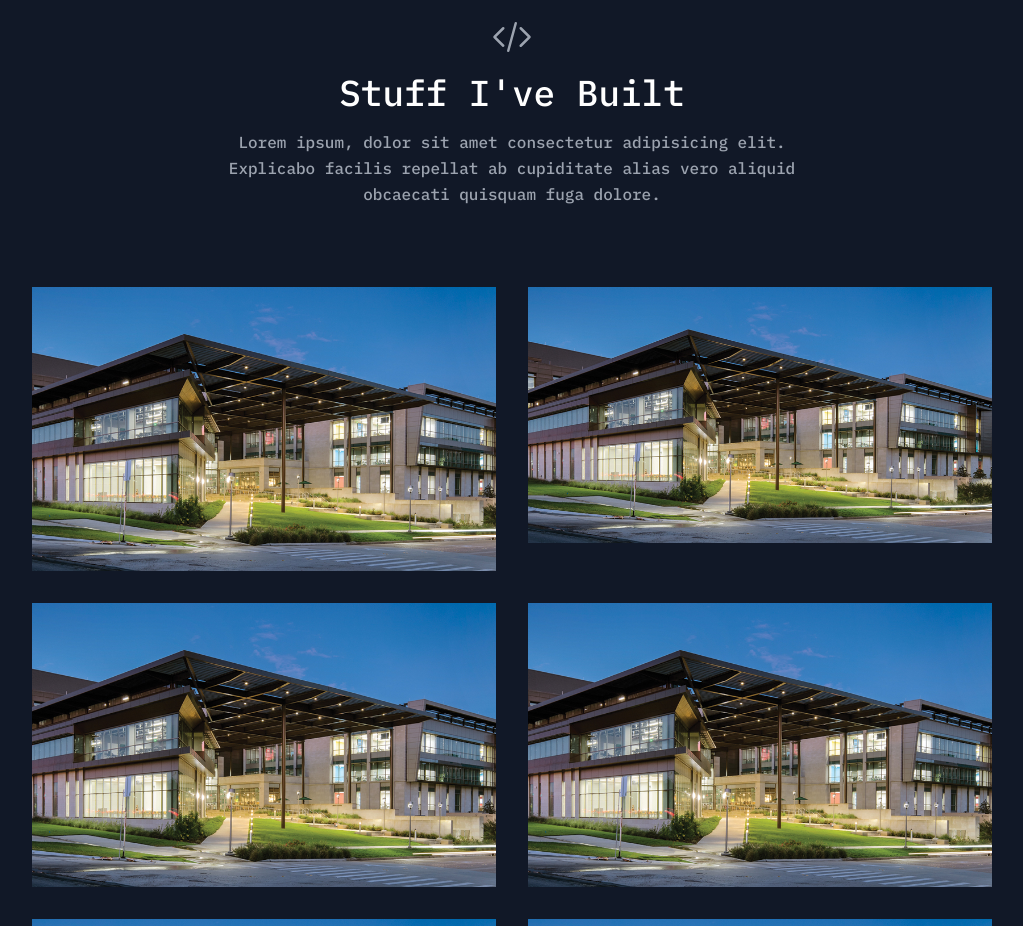
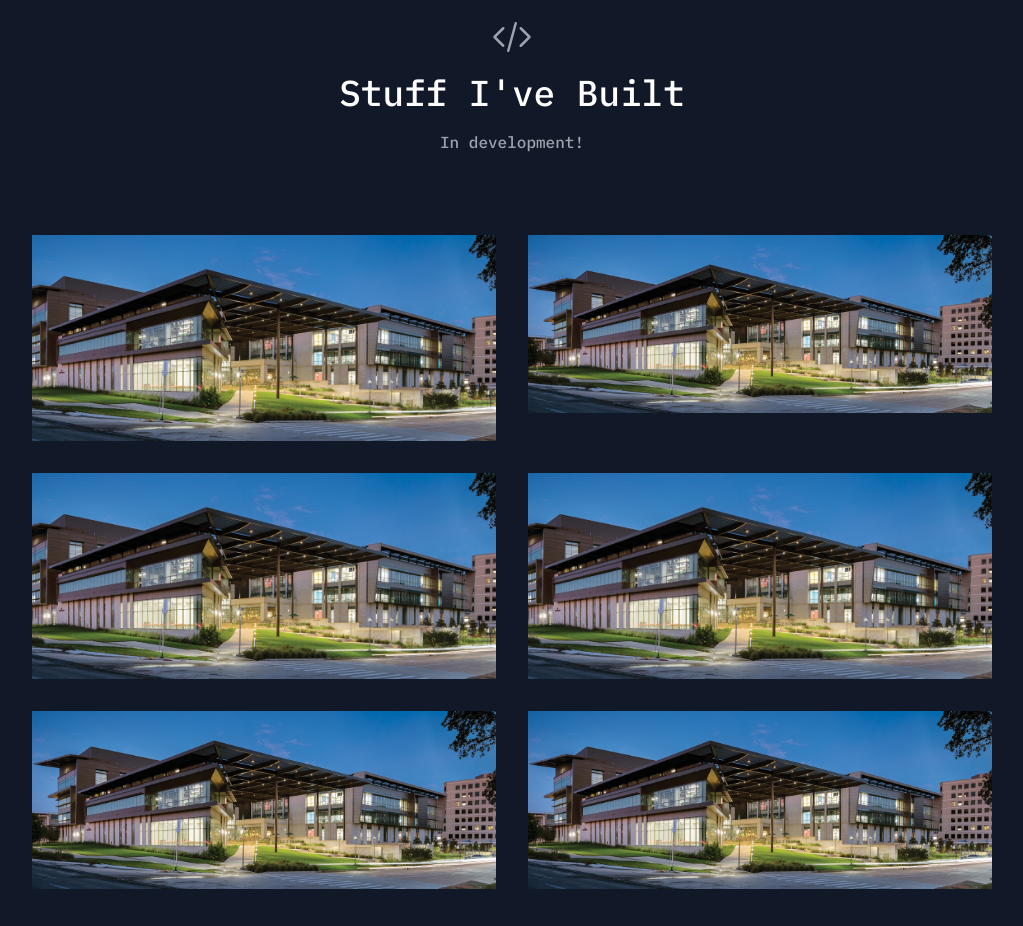
Before and after one commit to nathanhtkd/portfolio, a React (Create React App) app: page / in a window 1280 px wide. Shown: the part 1300-2226 px from the top of the page, without its empty margins (128-1151 px from the left). Built offline with nearby package versions, Linux system fonts and the light colour scheme.

Commit message:
change text

```diff
--- a/src/components/Projects.jsx
+++ b/src/components/Projects.jsx
@@ -18,9 +18,7 @@
                         Stuff I've Built
                     </h1>
                     <p className="lg:w-2/3 mx-auto leading-relaxed text-base">
-                        Lorem ipsum, dolor sit amet consectetur adipisicing
-                        elit. Explicabo facilis repellat ab cupiditate alias
-                        vero aliquid obcaecati quisquam fuga dolore.
+                        In development!
                     </p>
                 </div>
                 <div className="flex flex-wrap -m-4">
--- a/src/data.js
+++ b/src/data.js
@@ -2,43 +2,37 @@
     {
         title: 'TAMU Amateur Radio Club Inventory System',
         subtitle: 'Ruby on Rails',
-        description:
-            'Lorem ipsum dolor sit amet consectetur adipisicing elit. Praesentium dolore rerum laborum iure enim sint nemo omnis voluptate exercitationem eius?',
+        description: 'In development!',
         link: '/',
     },
     {
         title: 'hiFive!',
         subtitle: 'Flutter + Firebase',
-        description:
-            'Lorem ipsum dolor sit amet consectetur adipisicing elit. Praesentium dolore rerum laborum iure enim sint nemo omnis voluptate exercitationem eius?',
+        description: 'In development!',
         link: '/',
     },
     {
-        title: 'Dynamic LiDAR-Based Human Tracking and Path Prediction System',
+        title: 'Dynamic LiDAR Human Tracking/Prediction System',
         subtitle: 'Python + ros2',
-        description:
-            'Lorem ipsum dolor sit amet consectetur adipisicing elit. Praesentium dolore rerum laborum iure enim sint nemo omnis voluptate exercitationem eius?',
+        description: 'In development!',
         link: '/',
     },
     {
         title: 'Social Media Post Approval Model for Marky.ai',
         subtitle: 'Python',
-        description:
-            'Lorem ipsum dolor sit amet consectetur adipisicing elit. Praesentium dolore rerum laborum iure enim sint nemo omnis voluptate exercitationem eius?',
+        description: 'In development!',
         link: '/',
     },
     {
         title: 'NFT Marketplace Backend',
         subtitle: 'Solidity + Hardhat',
-        description:
-            'Lorem ipsum dolor sit amet consectetur adipisicing elit. Praesentium dolore rerum laborum iure enim sint nemo omnis voluptate exercitationem eius?',
+        description: 'In development!',
         link: '/',
     },
     {
         title: 'Panda Express POS Web Application',
         subtitle: 'HTMl/CSS + Node.js + Express.js',
-        description:
-            'Lorem ipsum dolor sit amet consectetur adipisicing elit. Praesentium dolore rerum laborum iure enim sint nemo omnis voluptate exercitationem eius?',
+        description: 'In development!',
         link: '/',
     },
 ];
```
